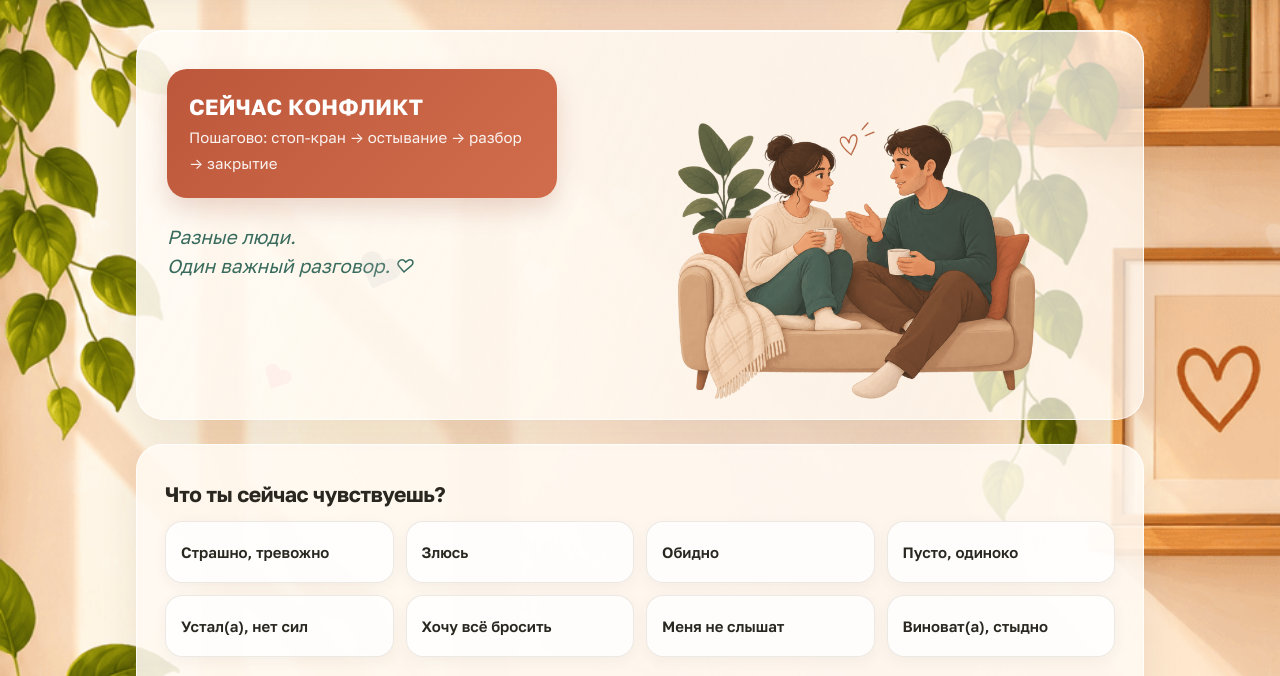
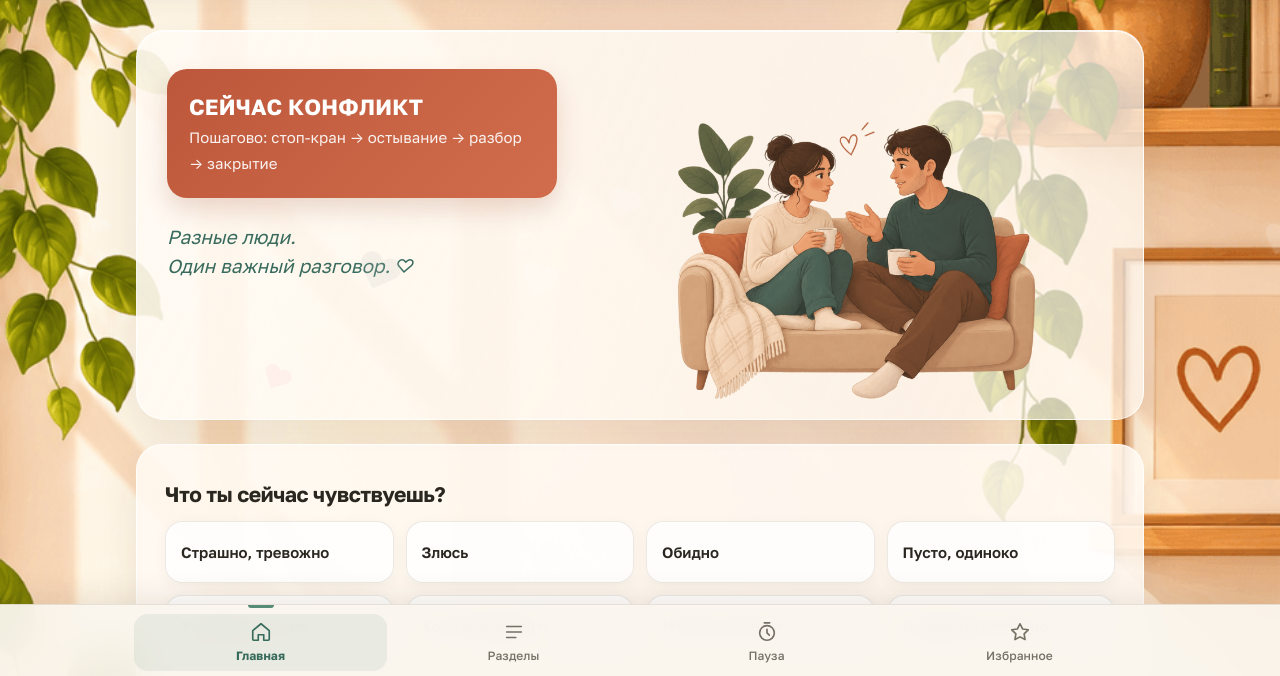
Before and after one commit to artifexform/oporaform, a plain HTML site: page index.html in a window 1280 px wide. Shown: the part 121-797 px from the top of the page. Drawn offline with Linux system fonts and the light colour scheme.

Commit message:
style: закрепить нижнее меню и оформить премиально

```diff
--- a/index.html
+++ b/index.html
@@ -441,6 +441,69 @@ nav.bottom .wrap{max-width:1040px}
 [data-theme="dark"] .home-hero-note{color:#a8c9b7}
 [data-theme="dark"] .sos-big{background:linear-gradient(135deg,#984b39,#b75d45)}
 [data-theme="dark"] .search input{background:#303530;color:#eee8df;border-color:#555c53}
+
+/* Нижняя навигация всегда закреплена поверх страницы */
+nav.bottom{
+  position:fixed !important;
+  left:0;right:0;bottom:0;top:auto;
+  z-index:40 !important;
+  display:block !important;
+  padding:9px 0 calc(8px + env(safe-area-inset-bottom));
+  background:rgba(250,246,239,.94) !important;
+  border-top:1px solid rgba(105,84,61,.14) !important;
+  box-shadow:0 -8px 28px rgba(56,42,28,.09) !important;
+  backdrop-filter:blur(18px) saturate(1.2);
+  -webkit-backdrop-filter:blur(18px) saturate(1.2);
+}
+nav.bottom .wrap{
+  display:flex;
+  max-width:1040px;
+  margin:0 auto;
+  padding:0 14px;
+}
+nav.bottom a{
+  position:relative;
+  flex:1;
+  min-height:54px;
+  padding:7px 5px 5px;
+  border-radius:14px;
+  gap:4px;
+  font-size:12px;
+  font-weight:500;
+  letter-spacing:.01em;
+  transition:background .18s ease,color .18s ease;
+}
+nav.bottom a svg{width:22px;height:22px;stroke-width:1.8}
+nav.bottom a.on{
+  color:#376b5b !important;
+  background:rgba(55,107,91,.09);
+  font-weight:700;
+}
+nav.bottom a.on::before{
+  content:"";
+  position:absolute;
+  top:-9px;
+  left:calc(50% - 13px);
+  width:26px;height:3px;
+  border-radius:0 0 4px 4px;
+  background:#568b76;
+}
+body{padding-bottom:calc(86px + env(safe-area-inset-bottom))}
+[data-theme="dark"] nav.bottom{
+  background:rgba(28,31,29,.94) !important;
+  border-top-color:rgba(235,224,207,.12) !important;
+  box-shadow:0 -8px 28px rgba(0,0,0,.25) !important;
+}
+[data-theme="dark"] nav.bottom a.on{
+  color:#a8c9b7 !important;
+  background:rgba(168,201,183,.12);
+}
+@media(max-width:639px){
+  nav.bottom{padding-top:6px;padding-bottom:calc(6px + env(safe-area-inset-bottom))}
+  nav.bottom .wrap{padding:0 8px}
+  nav.bottom a{min-height:52px;font-size:11px;border-radius:12px}
+  body{padding-bottom:calc(78px + env(safe-area-inset-bottom))}
+}
 
 /* Полноценный непрозрачный фон комнаты, движется при прокрутке страницы */
 html { background:transparent !important; }
```
